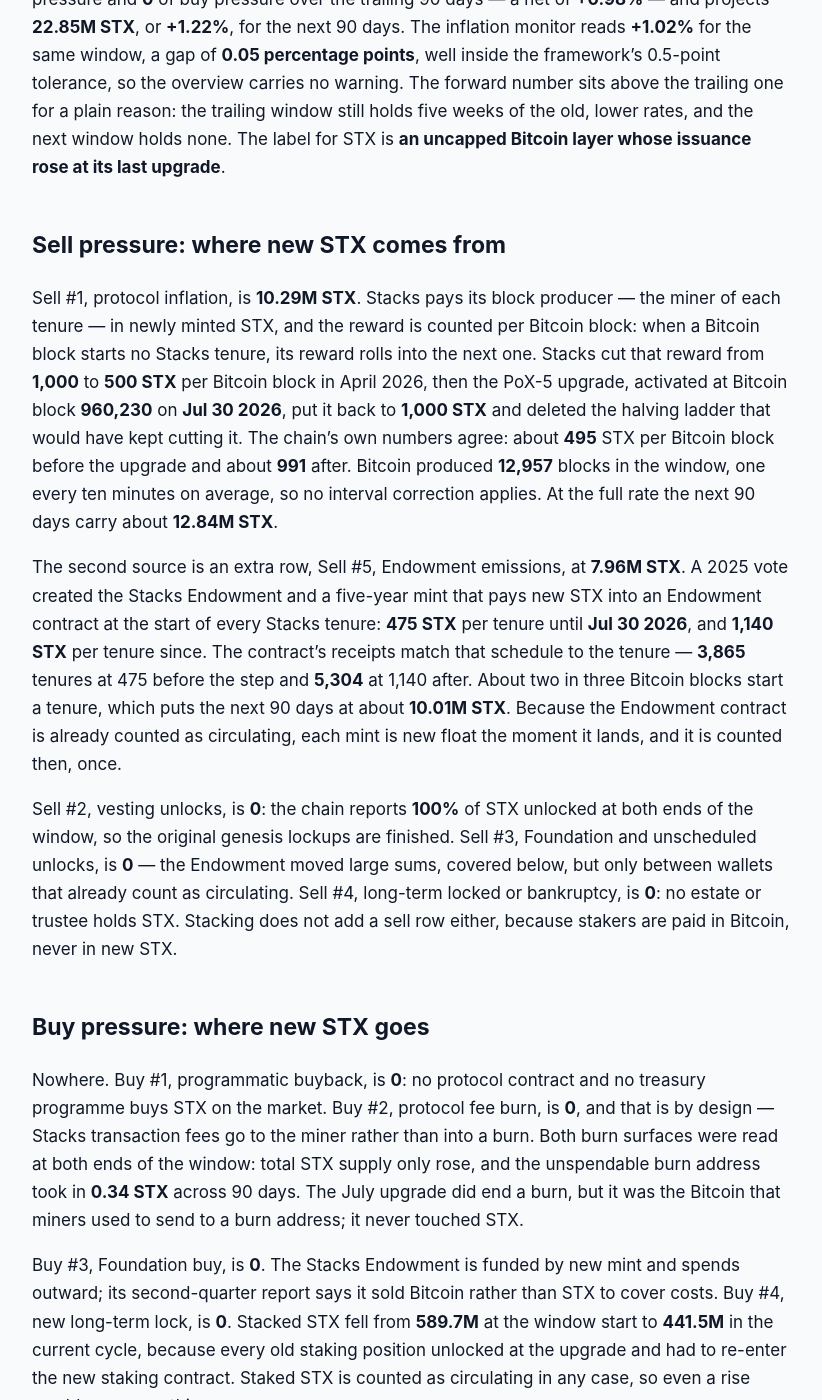
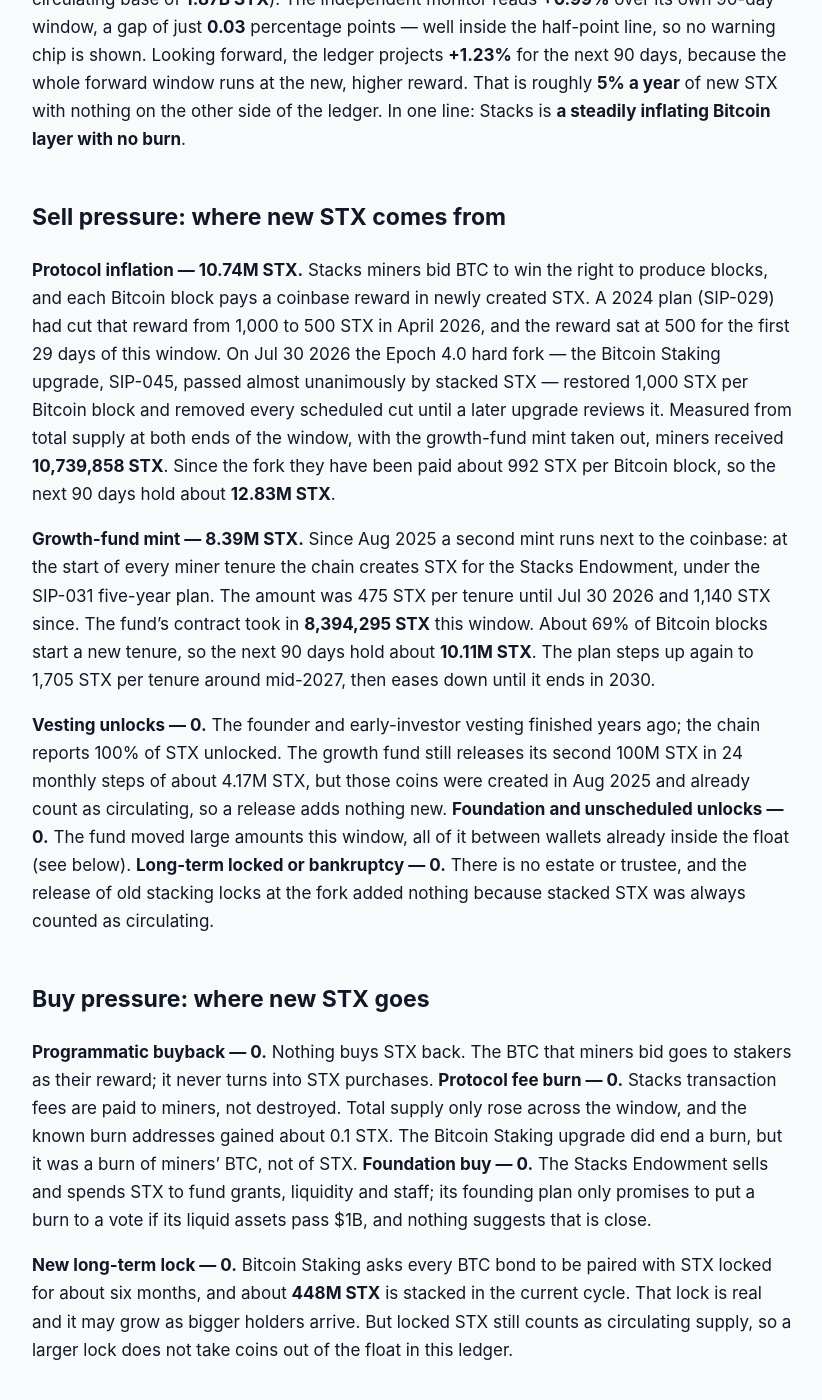
Before and after one commit to jeevansongmy-spec/mrnasdog-articles, a Jekyll site: the page built from crypto/stx-pressure-framework.md, in a window 1280 px wide and 1400 px high, scrolled down 557 px. Shown: the whole window, without its empty margins (228-1050 px from the left). Built offline with Jekyll 4.4.1, drawn with Linux system fonts in a browser that asks for light colours; some of the changed text lies outside the part shown.

Commit message:
publish: crypto/stx-pressure-framework

```diff
--- a/crypto/stx-pressure-framework.md
+++ b/crypto/stx-pressure-framework.md
@@ -1,6 +1,6 @@
 ---
 title:         "STX Inflation Analysis · September 2026 · Supply growing · projected to keep growing"
-description:   "Supply growing, projected to keep growing: STX reads +0.98% over 90 days and +1.22% next, from miner rewards and Stacks Endowment mints, with no buyback or burn."
+description:   "Supply growing, projected to keep growing: STX reads +1.02% over 90 days and +1.23% next, from miner rewards and Stacks Endowment mints, no buyback or burn."
 canonical_url: "https://mrnasdog.com/research/stx/inflation"
 tags:                    ["crypto", "stx", "stacks", "bitcoin"]
 published:     true
@@ -10,46 +10,46 @@ Originally published at [STX Inflation Analysis · September 2026 · Supply grow
 
 # STX Inflation Analysis · September 2026 · Supply growing · projected to keep growing
 
-Stacks supply is growing and is projected to grow faster. The Pressure Framework reads STX at **+0.98%** over the trailing 90 days and **+1.22%** over the next 90, against an inflation monitor reading of **+1.02%**. All of it is new STX from two protocol mints — the miner reward paid on every Bitcoin block and a second mint to the Stacks Endowment — and both stepped up at the Jul 30 2026 upgrade. Sell pressure is **18.25M STX**, buy pressure is **0**, and STX has no supply cap.
+STX supply is growing and the pace just went up. In the 90 days to Sep 29 2026 the Stacks chain created **19.13M new STX** — **10.74M** to miners and **8.39M** to the Stacks Endowment growth fund — and nothing was burned or bought back, so supply rose **+1.02%**. The Jul 30 2026 hard fork doubled the miner reward to 1,000 STX per Bitcoin block with no planned cuts, so the next 90 days point to about **22.93M STX**, or **+1.23%**. Our monitor reads **+0.99%** — the same story.
 
 ## The verdict, in one paragraph
 
-Against a circulating base of **1,868.6M STX**, the framework books **18.25M STX** of sell pressure and **0** of buy pressure over the trailing 90 days — a net of **+0.98%** — and projects **22.85M STX**, or **+1.22%**, for the next 90 days. The inflation monitor reads **+1.02%** for the same window, a gap of **0.05 percentage points**, well inside the framework's 0.5-point tolerance, so the overview carries no warning. The forward number sits above the trailing one for a plain reason: the trailing window still holds five weeks of the old, lower rates, and the next window holds none. The label for STX is **an uncapped Bitcoin layer whose issuance rose at its last upgrade**.
+Over the last 90 days STX supply grew **+1.02%** net (19.13M STX created, 0 removed, on a circulating base of **1.87B STX**). The independent monitor reads **+0.99%** over its own 90-day window, a gap of just **0.03** percentage points — well inside the half-point line, so no warning chip is shown. Looking forward, the ledger projects **+1.23%** for the next 90 days, because the whole forward window runs at the new, higher reward. That is roughly **5% a year** of new STX with nothing on the other side of the ledger. In one line: Stacks is **a steadily inflating Bitcoin layer with no burn**.
 
 ## Sell pressure: where new STX comes from
 
-Sell #1, protocol inflation, is **10.29M STX**. Stacks pays its block producer — the miner of each tenure — in newly minted STX, and the reward is counted per Bitcoin block: when a Bitcoin block starts no Stacks tenure, its reward rolls into the next one. Stacks cut that reward from **1,000** to **500 STX** per Bitcoin block in April 2026, then the PoX-5 upgrade, activated at Bitcoin block **960,230** on **Jul 30 2026**, put it back to **1,000 STX** and deleted the halving ladder that would have kept cutting it. The chain's own numbers agree: about **495** STX per Bitcoin block before the upgrade and about **991** after. Bitcoin produced **12,957** blocks in the window, one every ten minutes on average, so no interval correction applies. At the full rate the next 90 days carry about **12.84M STX**.
+**Protocol inflation — 10.74M STX.** Stacks miners bid BTC to win the right to produce blocks, and each Bitcoin block pays a coinbase reward in newly created STX. A 2024 plan (SIP-029) had cut that reward from 1,000 to 500 STX in April 2026, and the reward sat at 500 for the first 29 days of this window. On Jul 30 2026 the Epoch 4.0 hard fork — the Bitcoin Staking upgrade, SIP-045, passed almost unanimously by stacked STX — restored 1,000 STX per Bitcoin block and removed every scheduled cut until a later upgrade reviews it. Measured from total supply at both ends of the window, with the growth-fund mint taken out, miners received **10,739,858 STX**. Since the fork they have been paid about 992 STX per Bitcoin block, so the next 90 days hold about **12.83M STX**.
 
-The second source is an extra row, Sell #5, Endowment emissions, at **7.96M STX**. A 2025 vote created the Stacks Endowment and a five-year mint that pays new STX into an Endowment contract at the start of every Stacks tenure: **475 STX** per tenure until **Jul 30 2026**, and **1,140 STX** per tenure since. The contract's receipts match that schedule to the tenure — **3,865** tenures at 475 before the step and **5,304** at 1,140 after. About two in three Bitcoin blocks start a tenure, which puts the next 90 days at about **10.01M STX**. Because the Endowment contract is already counted as circulating, each mint is new float the moment it lands, and it is counted then, once.
+**Growth-fund mint — 8.39M STX.** Since Aug 2025 a second mint runs next to the coinbase: at the start of every miner tenure the chain creates STX for the Stacks Endowment, under the SIP-031 five-year plan. The amount was 475 STX per tenure until Jul 30 2026 and 1,140 STX since. The fund's contract took in **8,394,295 STX** this window. About 69% of Bitcoin blocks start a new tenure, so the next 90 days hold about **10.11M STX**. The plan steps up again to 1,705 STX per tenure around mid-2027, then eases down until it ends in 2030.
 
-Sell #2, vesting unlocks, is **0**: the chain reports **100%** of STX unlocked at both ends of the window, so the original genesis lockups are finished. Sell #3, Foundation and unscheduled unlocks, is **0** — the Endowment moved large sums, covered below, but only between wallets that already count as circulating. Sell #4, long-term locked or bankruptcy, is **0**: no estate or trustee holds STX. Stacking does not add a sell row either, because stakers are paid in Bitcoin, never in new STX.
+**Vesting unlocks — 0.** The founder and early-investor vesting finished years ago; the chain reports 100% of STX unlocked. The growth fund still releases its second 100M STX in 24 monthly steps of about 4.17M STX, but those coins were created in Aug 2025 and already count as circulating, so a release adds nothing new. **Foundation and unscheduled unlocks — 0.** The fund moved large amounts this window, all of it between wallets already inside the float (see below). **Long-term locked or bankruptcy — 0.** There is no estate or trustee, and the release of old stacking locks at the fork added nothing because stacked STX was always counted as circulating.
 
 ## Buy pressure: where new STX goes
 
-Nowhere. Buy #1, programmatic buyback, is **0**: no protocol contract and no treasury programme buys STX on the market. Buy #2, protocol fee burn, is **0**, and that is by design — Stacks transaction fees go to the miner rather than into a burn. Both burn surfaces were read at both ends of the window: total STX supply only rose, and the unspendable burn address took in **0.34 STX** across 90 days. The July upgrade did end a burn, but it was the Bitcoin that miners used to send to a burn address; it never touched STX.
+**Programmatic buyback — 0.** Nothing buys STX back. The BTC that miners bid goes to stakers as their reward; it never turns into STX purchases. **Protocol fee burn — 0.** Stacks transaction fees are paid to miners, not destroyed. Total supply only rose across the window, and the known burn addresses gained about 0.1 STX. The Bitcoin Staking upgrade did end a burn, but it was a burn of miners' BTC, not of STX. **Foundation buy — 0.** The Stacks Endowment sells and spends STX to fund grants, liquidity and staff; its founding plan only promises to put a burn to a vote if its liquid assets pass $1B, and nothing suggests that is close.
 
-Buy #3, Foundation buy, is **0**. The Stacks Endowment is funded by new mint and spends outward; its second-quarter report says it sold Bitcoin rather than STX to cover costs. Buy #4, new long-term lock, is **0**. Stacked STX fell from **589.7M** at the window start to **441.5M** in the current cycle, because every old staking position unlocked at the upgrade and had to re-enter the new staking contract. Staked STX is counted as circulating in any case, so even a rise would remove nothing.
+**New long-term lock — 0.** Bitcoin Staking asks every BTC bond to be paired with STX locked for about six months, and about **448M STX** is stacked in the current cycle. That lock is real and it may grow as bigger holders arrive. But locked STX still counts as circulating supply, so a larger lock does not take coins out of the float in this ledger.
 
 ## Foundation and overhang
 
-The overhang on STX is the Stacks Endowment, spread across four readable wallets holding **171.4M STX** in all. The largest single pot is the Endowment emission contract, at **61.7M STX** at the window end; about **45.8M** of that is the rest of a 2025 grant still releasing in monthly steps, and about **15.9M** is claimable today. The Endowment's main multisig holds **45.9M STX** and an operating wallet **2.7M STX**. The fourth is a multisig holding **61.0M STX**, which took over the entire balance of a wallet the operating wallet had funded, on **Aug 11 2026**. Inside the window the contract paid **58.5M STX** to the main multisig, and the main multisig sent **31.0M STX** onward. All four balances are read on chain at every rebuild.
+The one tracked team-held overhang is the **Stacks Endowment**, the growth fund created by SIP-031. Its mint contract holds about **62.48M STX** — mostly the unreleased part of the second 100M plus mints not yet claimed. Its claim wallet holds about **6.86M STX**, its operating wallet about **41.78M STX**, and a wallet it funded in July holds about **61.02M STX** — roughly **172M STX** in all, a little over 9% of supply. This window the fund claimed **58.5M STX** from the contract and sent about **42M STX** onward. Because circulating supply already equals total supply, every one of these wallets sits inside the float, so the moves add nothing to the ledger. We read each balance from the chain at every rebuild; if any of them ever sat outside the float and its balance fell between refreshes, the outflow would enter Sell #3 at the next refresh.
 
-None of this counts as new supply, and the reason is arithmetic, not a label: the circulating figure the framework divides by equals the chain's whole supply to within about **31,680 STX**, so every one of these wallets is already inside the float. What the overhang carries is sale risk rather than dilution — the Endowment has budget commitments priced in dollars, and a lower STX price means more STX to meet them. If any of these balances falls between refreshes, the outflow is traced at the next refresh, and it enters Sell #3 only if it leaves a balance that sits outside the counted float.
+## How STX compares to other Bitcoin layers and emission-funded chains
 
-## How STX compares to other Bitcoin-linked and uncapped chains
+**STX vs BTC.** Stacks settles on Bitcoin and its miners pay in BTC, but the two coins run opposite supply rules. Bitcoin has a hard cap and halves its reward every four years. Stacks planned to copy that rhythm, then voted twice to keep the reward high — first delaying the cut in SIP-029, then reversing it in SIP-045. STX now has no cap and no scheduled cut, and creates about 5% a year against Bitcoin's well under 1%.
 
-STX began life on a Bitcoin-style path: a fixed reward that halves on a clock, trending toward a known supply. That path is gone. Stacks first moved its halvings to line up with Bitcoin's, then in July 2026 voted the reduction schedule out altogether, so STX now mints a flat **1,000 STX** per Bitcoin block with no scheduled cut. Bitcoin itself mints on every block too, but at a rate that halves every four years and reads a fraction of a percent per quarter. STX, reading **+1.22%** forward, is closer in shape to an uncapped proof-of-stake chain, where issuance is a policy setting that governance can raise.
+**STX vs burn-offset chains.** Smart-contract chains that burn part of every fee can offset their issuance when the network is busy. Stacks has no such burn: fees go to miners, so heavier use raises what miners earn but never shrinks supply. Every new STX stays in the market until someone decides to lock it.
 
-What sets STX apart from most uncapped chains is where the mint goes. On a typical proof-of-stake chain, new coins go to stakers, many of whom hold them. On Stacks, stakers are paid in Bitcoin, so the new STX goes to miners — who spend Bitcoin to win it and often need to sell — and to an Endowment with a spending budget. Both of those recipients tend to sell rather than hold.
-
-There is also no offset. Chains that pair issuance with a fee burn or a buyback can hold net supply near flat when usage rises. Stacks has neither: fees go to miners, and nothing on the protocol buys STX back. Gross issuance is the net figure.
+**STX vs treasury-mint chains.** Some networks fund a foundation from their own emission. Stacks does it openly and on a fixed ladder: the growth-fund mint is now about 44% of all new STX. That makes the fund's selling the main thing to watch — not because it adds to supply again, but because it decides how fast the new coins reach buyers.
 
 ## What to watch in the next 90 days
 
-First, the miner reward itself: the July vote set **1,000 STX** per Bitcoin block as a starting rate, to be reviewed in a later staking upgrade, so any proposal to change it before **Dec 22 2026** moves this reading directly. Second, the Endowment mint stays at **1,140 STX** per tenure until Bitcoin block **1,012,860**, expected in mid-2027, where it steps up to 1,705 — outside this window. Third, the Endowment's monthly release continues through the window and adds about **4.17M STX** a month to its claimable pot; claims and sales from the Endowment wallets are the flows to trace. Fourth, the share of Bitcoin blocks that start a Stacks tenure, now about two in three, sets the size of the Endowment mint. Fifth, staking: the new Bitcoin staking system pays yield in Bitcoin, and new staking of STX would not change the supply reading.
+**Growth-fund releases around Oct 29 2026 and Nov 29 2026:** two more monthly steps of about 4.17M STX leave the contract. They do not change the count, but they give the fund more STX to deploy. **Bitcoin Staking uptake:** the Genesis Bond opened on Sep 10 2026 with 250 BTC, and a large US custodian said on Sep 24 2026 that it is building support; more BTC bonds mean more STX locked. **Stack Sats rewards, Sep 10 2026 to Dec 10 2026:** a 3 BTC DeFi incentive paid in BTC, not in new STX. **Any new emission proposal:** the 1,000 STX reward is described as temporary and is due for review with the next staking upgrade; a new plan would move this ledger at once.
 
 ## Summary
 
-The MrNasdog Pressure Framework reads STX at **+0.98%** over the trailing 90 days and **+1.22%** projected forward: supply growing, projected to keep growing. The mechanism is two protocol mints — the Stacks miner reward, restored to **1,000 STX** per Bitcoin block on **Jul 30 2026**, and the Stacks Endowment mint of **1,140 STX** per tenure — with no fee burn and no buyback to offset them. The key risk is that both recipients, miners and the Endowment, are natural sellers, and wallets linked to the Endowment already hold **171.4M STX**. STX has no supply cap, and since July no scheduled reduction either.
+STX supply grew **+1.02%** in the 90 days to Sep 29 2026 and is on track for about **+1.23%** in the next 90 days, because the Jul 30 2026 hard fork restored a 1,000 STX miner reward per Bitcoin block while the Stacks Endowment mint rose to 1,140 STX per tenure. Nothing on the buy side offsets it: no fee burn, no buyback, and staked STX still counts as circulating. The main risk is steady dilution of about 5% a year plus a growth fund holding roughly 172M STX that it can sell. There is no hard cap; the only brake is a future vote to cut the reward again.
 
-MrNasdog Pressure Framework analysis of STX, Metric 1 — Inflation. Data + explanation only. Not financial advice. Updated Sep 23 2026.
+---
+
+*MrNasdog Pressure Framework analysis of STX, Metric 1 — Inflation. Data + explanation only. Not financial advice. Checked Sep 29 2026.*
```
